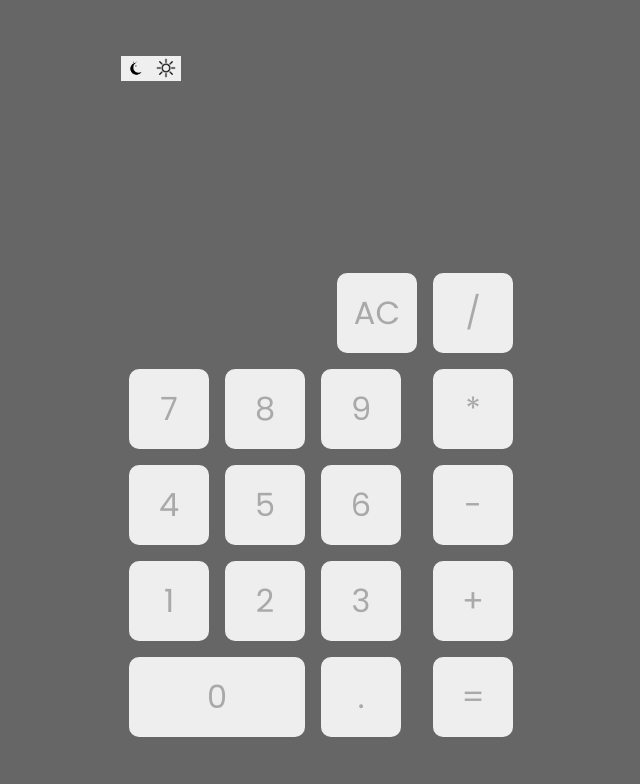
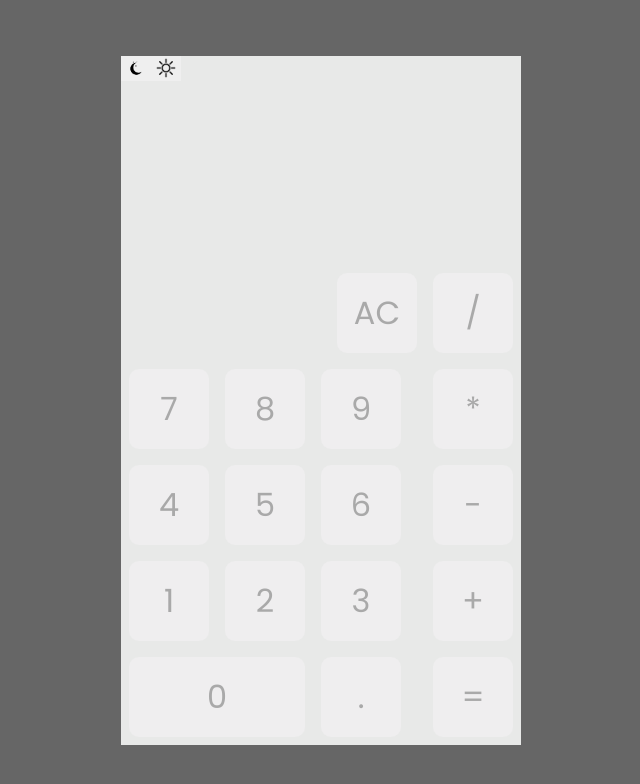
Before and after one commit to MatheusFellipi/calculatora-Reactjs, a React (Create React App) app: page / in a window 1280 px wide. Shown: the top 784 px of the page, without its empty margins (319-959 px from the left). Built offline with nearby package versions, Linux system fonts and the light colour scheme.

Commit message:
Adicionando os temas.

```diff
--- a/src/page/Landing/styles.ts
+++ b/src/page/Landing/styles.ts
@@ -30,22 +30,26 @@ export const GroupButtonTheme = styled.div`
 export const Calculador = styled.main`
   display: flex;
   flex-direction: column;
-  background: ${(props) => props.theme.palette.common.black};
   width: 25rem;
+  background: ${(props) => props.theme.palette.common.background};
 `;
 
-export const Display = styled.div`
+type DisplayProps = {
+  readonly results?: any;
+};
+
+export const Display = styled.div<DisplayProps>`
   display: flex;
   flex-direction: column;
   justify-content: center;
-  color: white;
+  color: ${(props) => props.theme.palette.text.primary};
   width: 100%;
   height: 120px;
   margin: 2rem 0rem 2rem 0.8rem;
   p {
     max-width: 96%;
     overflow: auto;
-    font-size: 30px;
+    font-size: ${({ results }) => (results !== "" ? "15px" : "30px")};
     text-align: end;
     padding: 0rem 1rem 0 0;
     border-radius: 10px;
```
